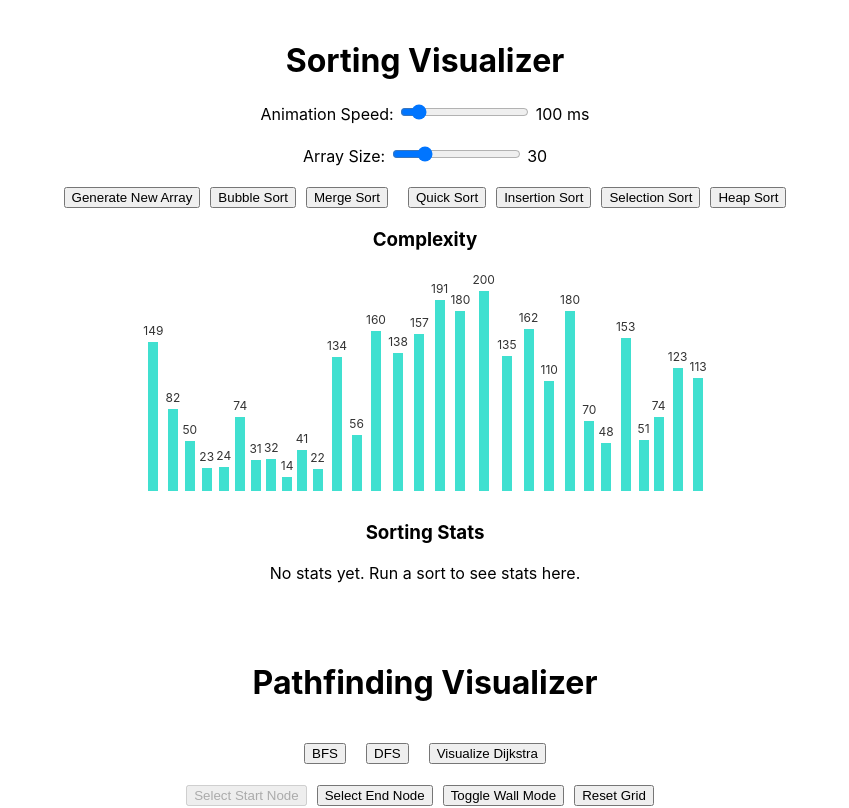
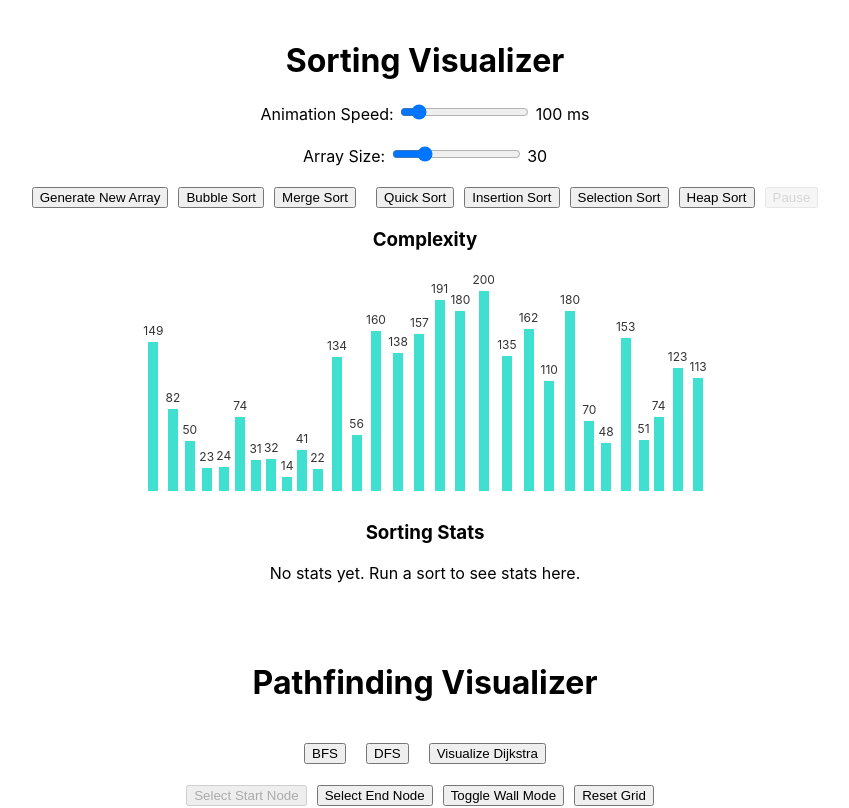
Before and after one commit to Ashutosh-C605/pathfinding-visualizer, a React (Create React App) app: page / in a window 1280 px wide. Shown: the top 808 px of the page, without its empty margins (215-1064 px from the left). Built offline with nearby package versions, Linux system fonts and the light colour scheme.

Commit message:
Update App.js

```diff
--- a/src/App.js
+++ b/src/App.js
@@ -30,6 +30,7 @@ function App() {
   const [sortStats, setSortStats] = useState([]);
   const [originalArray, setOriginalArray] = useState(array);
   const [pathStats, setPathStats] = useState({ visited: 0, time: 0 });
+  const [isPaused, setIsPaused] = useState(false);
 
 
   function resetArray() {
@@ -42,7 +43,13 @@ function App() {
 }
 
 
-  const delay = ms => new Promise(resolve => setTimeout(resolve, ms));
+  const delay = async (ms) => {
+  let elapsed = 0;
+  while (isPaused) {
+    await new Promise(resolve => setTimeout(resolve, 50)); // check every 50ms
+  }
+  return new Promise(resolve => setTimeout(resolve, ms));
+};
 
   // Bubble Sort
   async function bubbleSort() {
@@ -558,6 +565,14 @@ const resetGrid = () => {
       Heap Sort
     </button>
 
+    <button
+      onClick={() => setIsPaused(p => !p)}
+      disabled={!isSorting}
+      style={{ marginLeft: 10, opacity: isSorting ? 1 : 0.5 }}
+    >
+      {isPaused ? 'Resume' : 'Pause'}
+    </button>
+
     <div style={{ marginTop: 20 }}>
       <h3>Complexity</h3>
       {currentAlgo === 'Bubble Sort' && (
```
